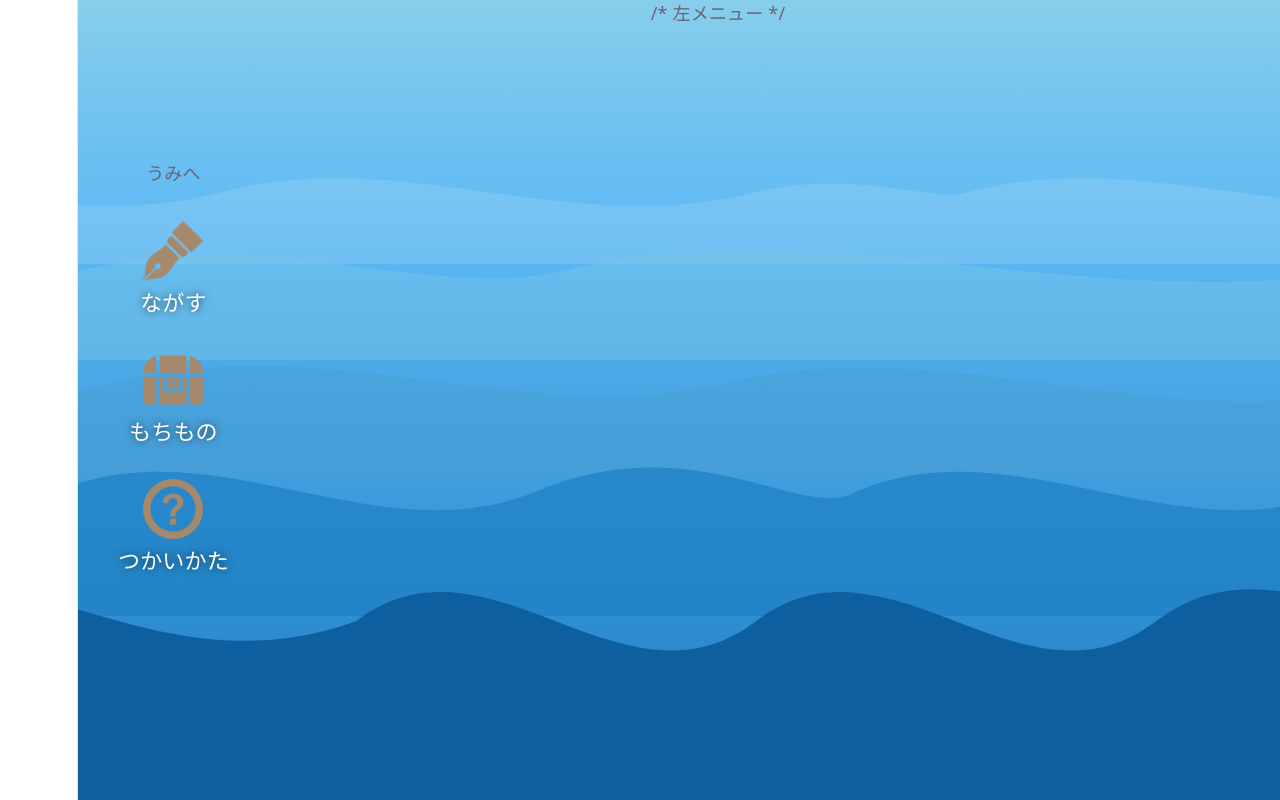
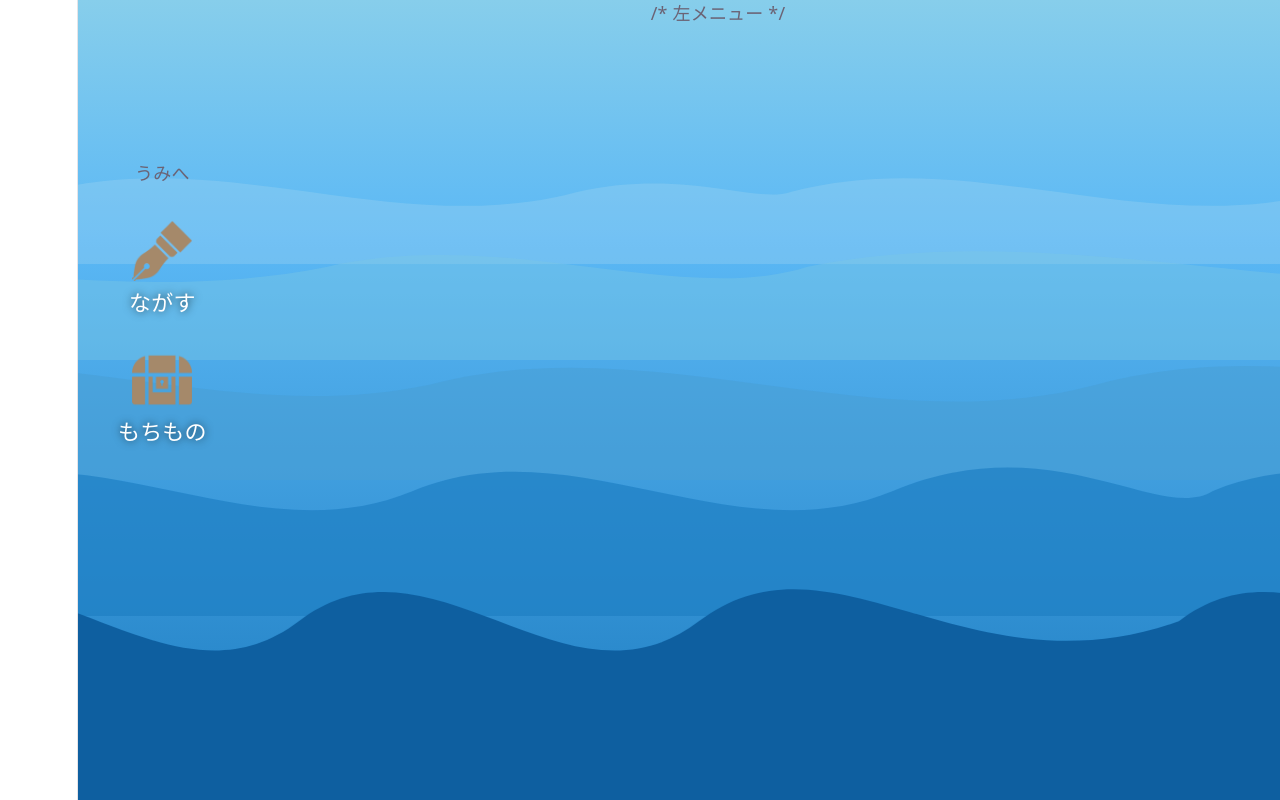
Before and after one commit to shun157/bottle_letter_app, a React app in the folder frontend/: page / in a window 1280 px wide. Shown: the top 800 px of the page. Built offline with nearby package versions, Linux system fonts and the light colour scheme; the HTML template or start-up script is replaced by a standard one.

Commit message:
feat: つかいかたを削除

```diff
--- a/frontend/src/pages/Main.jsx
+++ b/frontend/src/pages/Main.jsx
@@ -1,7 +1,7 @@
 import "./Main.css";
 import nagasuIcon from "../assets/nagasu.png";
 import motimonoIcon from "../assets/motimono.png";
-import tukaikataIcon from "../assets/tukaikata.png";
+// import tukaikataIcon from "../assets/tukaikata.png";
 
 
 export default function Main() {
@@ -79,10 +79,10 @@ export default function Main() {
           <span>もちもの</span>
         </div>
 
-        <div className="menu-item">
+        {/* <div className="menu-item">
           <img src={tukaikataIcon} className="menu-icon" />
           <span>つかいかた</span>
-        </div>
+        </div> */}
 
       </div>
     </div>
```
